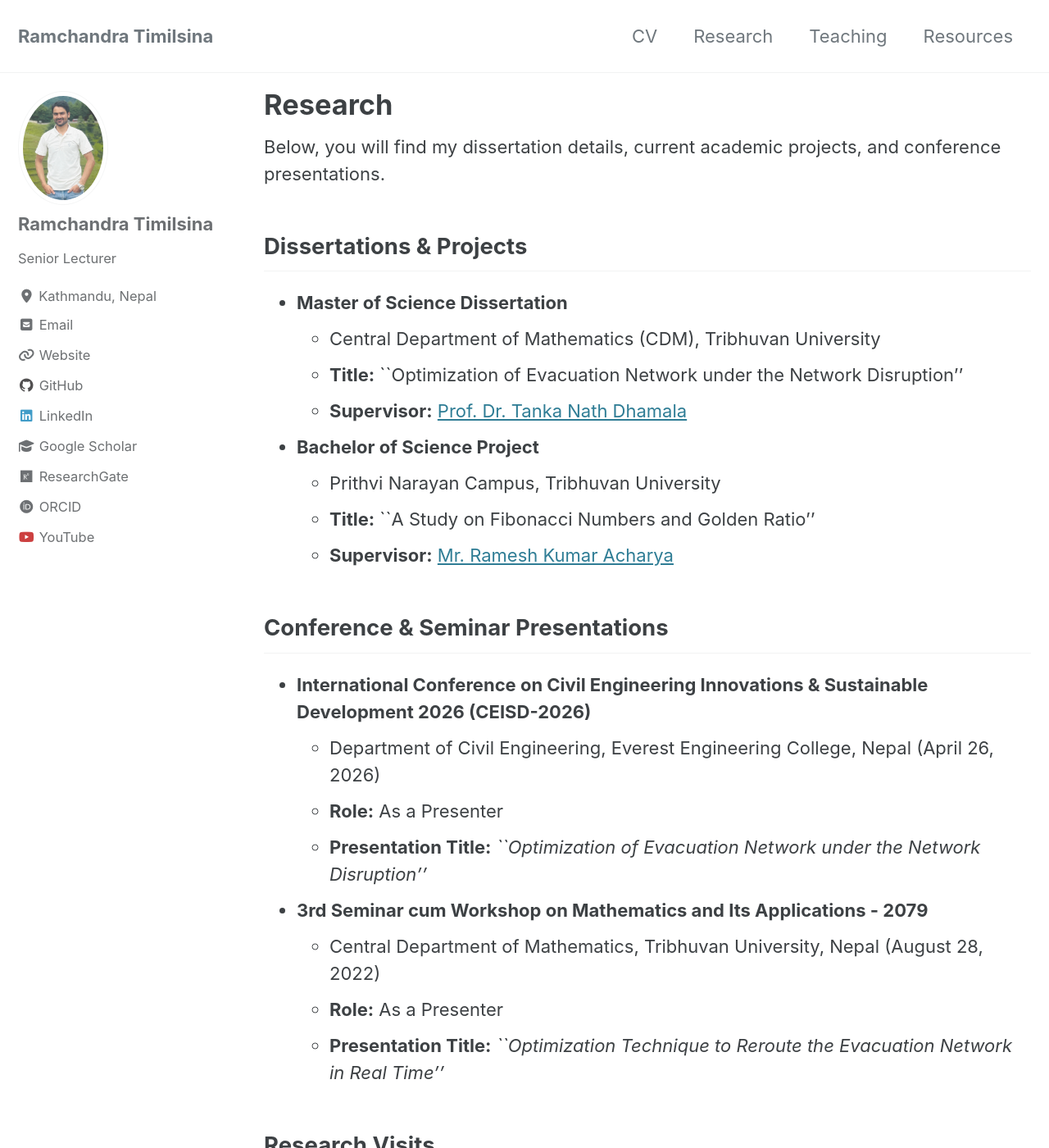
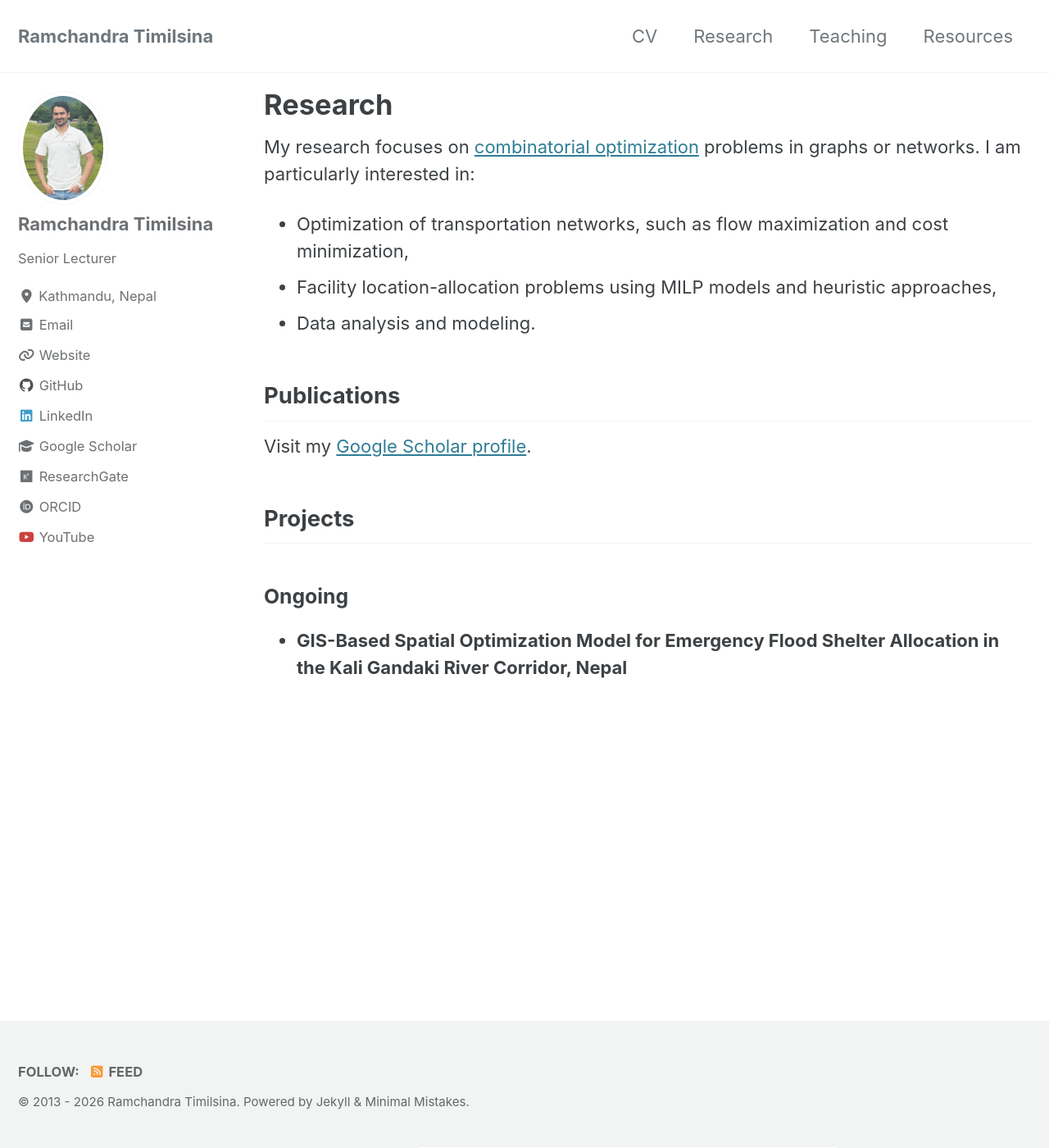
Before and after one commit to TimilsinaRC07/TimilsinaRC07.github.io, a Jekyll site: the page built from Research.md, in a window 1280 px wide and 1400 px high. Shown: the whole window at 82% size. Built offline with Jekyll 4.4.1, drawn with Linux system fonts in a browser that asks for light colours; cached includes are drawn as plain includes; some of the changed text lies outside the part shown.

Commit message:
Update Research.md

```diff
--- a/Research.md
+++ b/Research.md
@@ -6,34 +6,17 @@ permalink: /research/
 author_profile: true
 ---
 
-Below, you will find my dissertation details, current academic projects, and conference presentations.
+My research focuses on [combinatorial optimization](https://en.wikipedia.org/wiki/Combinatorial_optimization) problems in graphs or networks. I am particularly interested in:
 
-## Dissertations & Projects
+* Optimization of transportation networks, such as flow maximization and cost minimization,
+* Facility location-allocation problems using MILP models and heuristic approaches,
+* Data analysis and modeling.
 
-* **Master of Science Dissertation**
-  * Central Department of Mathematics (CDM), Tribhuvan University
-  * **Title:** ``Optimization of Evacuation Network under the Network Disruption''
-  * **Supervisor:** [Prof. Dr. Tanka Nath Dhamala](https://dhamalatn.cdmathtu.edu.np/)
+## Publications
 
-* **Bachelor of Science Project**
-  * Prithvi Narayan Campus, Tribhuvan University
-  * **Title:** ``A Study on Fibonacci Numbers and Golden Ratio''
-  * **Supervisor:** [Mr. Ramesh Kumar Acharya](https://www.researchgate.net/profile/Ramesh-Acharya-4)
+Visit my [Google Scholar profile](https://scholar.google.com/citations?user=vrBf8DsAAAAJ&hl=en&oi=ao).
 
-## Conference & Seminar Presentations
+## Projects
 
-* **International Conference on Civil Engineering Innovations & Sustainable Development 2026 (CEISD-2026)**
-  * Department of Civil Engineering, Everest Engineering College, Nepal (April 26, 2026)
-  * **Role:** As a Presenter
-  * **Presentation Title:** *``Optimization of Evacuation Network under the Network Disruption''*
-
-* **3rd Seminar cum Workshop on Mathematics and Its Applications - 2079**
-  * Central Department of Mathematics, Tribhuvan University, Nepal (August 28, 2022)
-  * **Role:** As a Presenter
-  * **Presentation Title:** *``Optimization Technique to Reroute the Evacuation Network in Real Time''*
-
-## Research Visits
-
-* **Karlsruhe Institute of Technology (KIT), Germany**
-  * [Discrete Optimization and Logistics Group](https://dol.ior.kit.edu/english/index.php) (November 01 -- 29, 2024)
-  * Invited by [Prof. Dr. Stefan Nickel](https://dol.ior.kit.edu/english/Team_Nickel.php) for a one-month research stay.
+### Ongoing
+* **GIS-Based Spatial Optimization Model for Emergency Flood Shelter Allocation in the Kali Gandaki River Corridor, Nepal**
```
